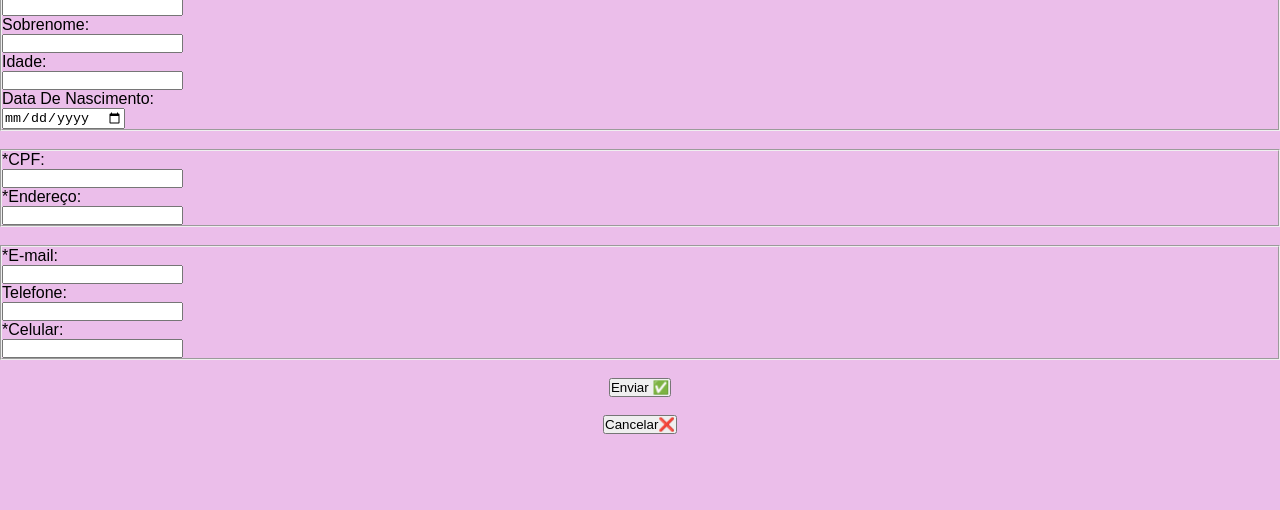
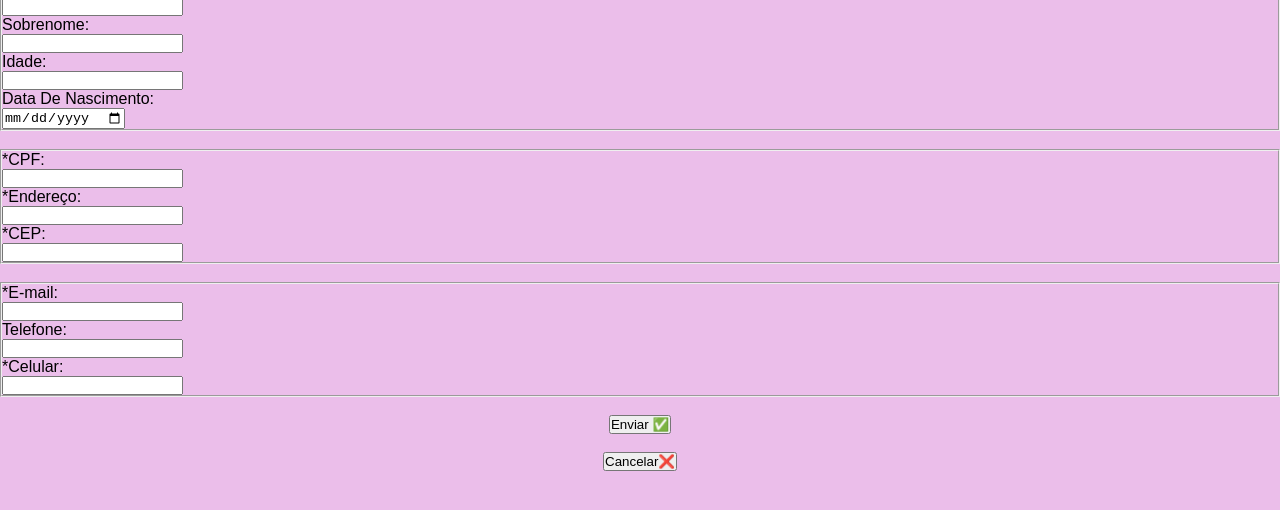
Before and after one commit to Pamelaamo/form, a plain HTML site: page index.html in a window 1280 px wide. Shown: the part 62-572 px from the top of the page. Drawn offline with Linux system fonts and the light colour scheme.

Commit message:
incluindo novo input

```diff
--- a/index.html
+++ b/index.html
@@ -28,6 +28,8 @@
                 <input type="text" name="cpf" id="cpf"> <br>
                 <p>*Endereço:</p>
                 <input type="text" nam e="endereço" id="endereço">
+                <p>*CEP:</p>
+                <input type="text" nam e="cep" id="cep">
             </fieldset> <br>
 
             <fieldset>
```
